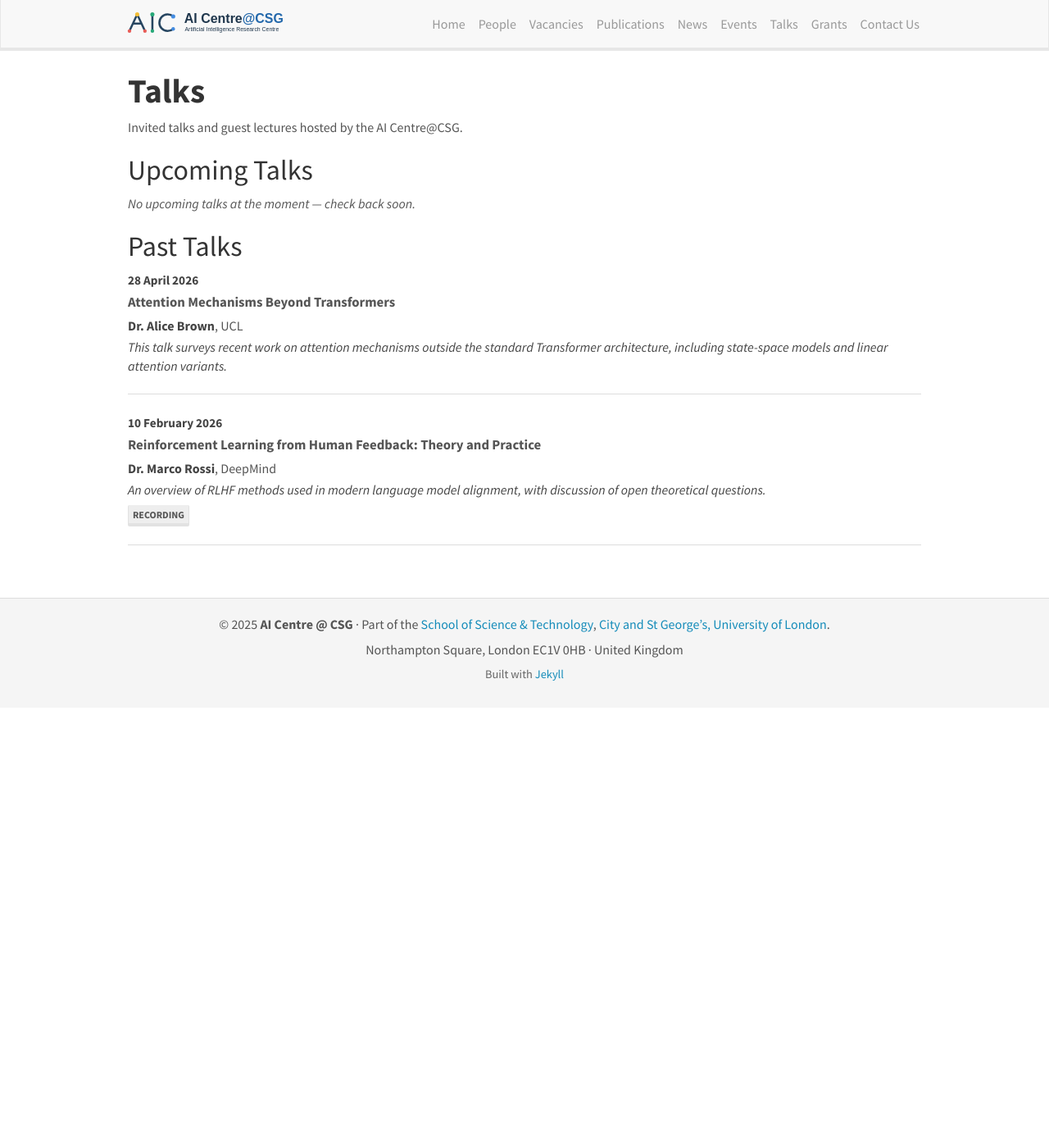
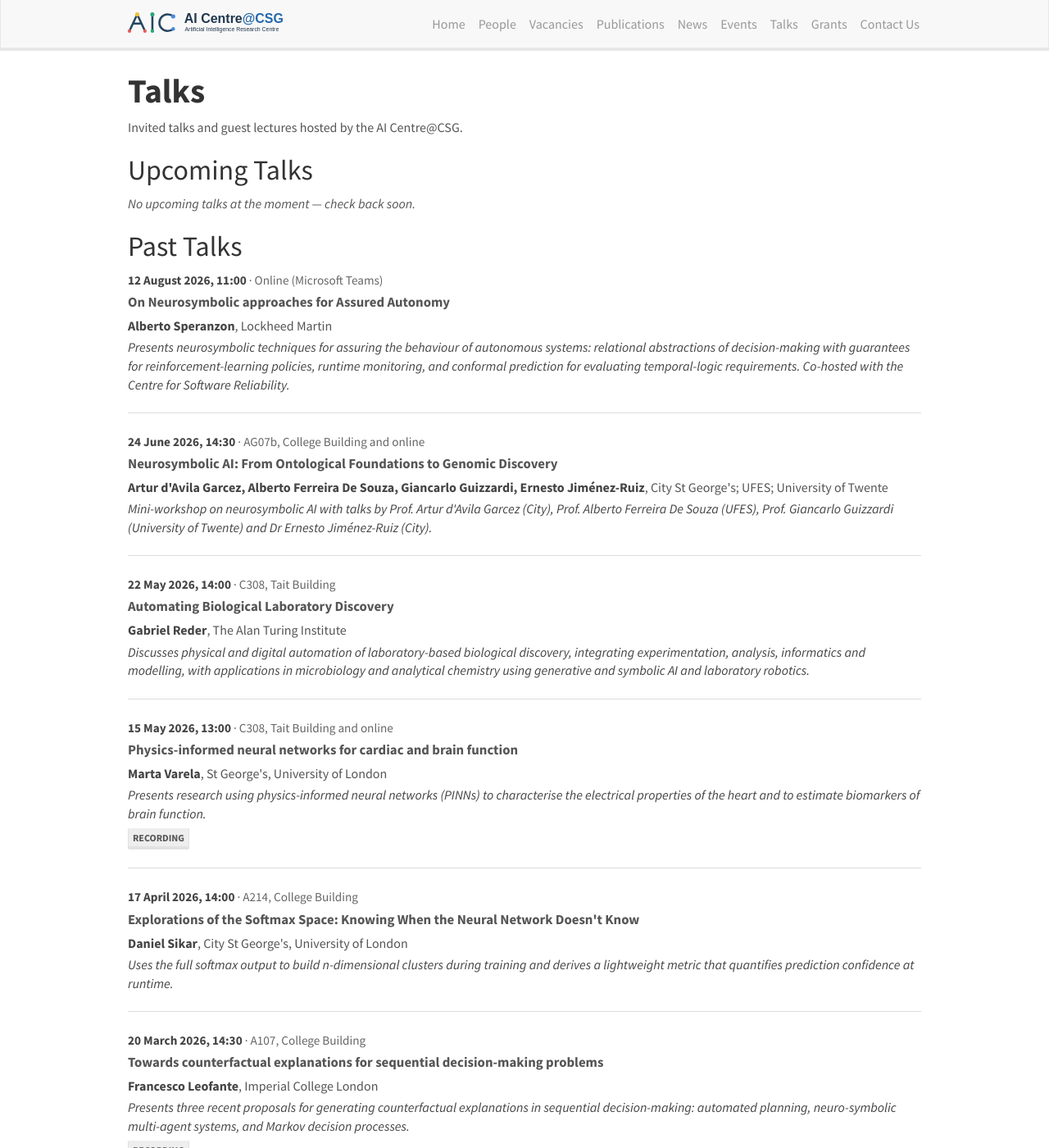
Before and after one commit to aicentre-csg/aicentre-csg.github.io, a Jekyll site: the page built from _pages/talks.html, in a window 1280 px wide and 1400 px high. Shown: the whole window at 82% size. Built offline with Jekyll 4.4.1, drawn with Linux system fonts in a browser that asks for light colours; nearby versions of some CDN libraries; some of the changed text lies outside the part shown.

Commit message:
Add past AI Centre seminars to Talks page; show location
Replaces the two placeholder sample talks with 9 real seminars extracted
from the organiser emails (Nov 2025 - Aug 2026).

Co-Authored-By: Claude Sonnet 5.5 <noreply@anthropic.com>

```diff
--- a/_data/talks.yml
+++ b/_data/talks.yml
@@ -8,18 +8,69 @@
 #   slides_link: (optional) URL to slides
 #   video_link:  (optional) URL to recording
 #   host:        (optional) Host faculty member
+#   location:    (optional) Room / venue (e.g. "A107, College Building")
 
-- date: "2026-04-28"
-  title: "Attention Mechanisms Beyond Transformers"
-  speaker: "Dr. Alice Brown"
-  affiliation: "UCL"
-  abstract: "This talk surveys recent work on attention mechanisms outside the standard Transformer architecture, including state-space models and linear attention variants."
-  host: "Prof. Tweyde"
+- date: "2025-11-12T13:00:00+00:00"
+  title: "AI Services for Curating Biomedical Knowledge Graphs"
+  speaker: "Emanuele Cavalleri"
+  affiliation: "University of Milan"
+  location: "R105, Franklin Building and online"
+  abstract: "Presents SchemaLink, a framework of LLM-driven services for extracting and validating plausible facts for biomedical knowledge graphs, applied to RNA-KG (about 6.5 million nodes and 100 million edges), including metrics to detect hallucinated or low-quality triples."
 
-- date: "2026-02-10"
-  title: "Reinforcement Learning from Human Feedback: Theory and Practice"
-  speaker: "Dr. Marco Rossi"
-  affiliation: "DeepMind"
-  abstract: "An overview of RLHF methods used in modern language model alignment, with discussion of open theoretical questions."
-  video_link: "https://www.youtube.com"
-  host: "Prof. Tweyde"
+- date: "2026-02-02T14:00:00+00:00"
+  title: "Translating Biomedical Cypher Queries via LLM-driven Approaches: An Empirical Evaluation"
+  speaker: "Marco Mesiti"
+  affiliation: "University of Milan"
+  location: "C316"
+  abstract: "Introduces a manually annotated benchmark of 2,500 natural-language/Cypher query pairs grounded in RNA-KG and evaluates prompt-based and fine-tuned LLMs on the Text2Cypher task, at both syntactic and semantic level (joint work with E. Cavalleri and N. Bou Kanaan)."
+
+- date: "2026-02-27T14:00:00+00:00"
+  title: "When Good Metrics Lie: What the Listener Acoustic Personalisation Challenge Revealed About AI in Spatial Audio"
+  speaker: "Aidan Hogg"
+  affiliation: "Queen Mary University of London"
+  location: "A107, College Building and online"
+  abstract: "Discusses findings from the Listener Acoustic Personalisation Challenge 2024: models with excellent objective log-spectral distortion scores often failed to preserve perceptually meaningful spatial cues, with implications for evaluating AI systems that model human perception."
+
+- date: "2026-03-20T14:30:00+00:00"
+  title: "Towards counterfactual explanations for sequential decision-making problems"
+  speaker: "Francesco Leofante"
+  affiliation: "Imperial College London"
+  location: "A107, College Building"
+  abstract: "Presents three recent proposals for generating counterfactual explanations in sequential decision-making: automated planning, neuro-symbolic multi-agent systems, and Markov decision processes."
+  video_link: "https://echo360.org.uk/section/dd5f06ba-6014-4b00-8766-9a9572f016af/public"
+
+- date: "2026-04-17T14:00:00+01:00"
+  title: "Explorations of the Softmax Space: Knowing When the Neural Network Doesn't Know"
+  speaker: "Daniel Sikar"
+  affiliation: "City St George's, University of London"
+  location: "A214, College Building"
+  abstract: "Uses the full softmax output to build n-dimensional clusters during training and derives a lightweight metric that quantifies prediction confidence at runtime."
+
+- date: "2026-05-15T13:00:00+01:00"
+  title: "Physics-informed neural networks for cardiac and brain function"
+  speaker: "Marta Varela"
+  affiliation: "St George's, University of London"
+  location: "C308, Tait Building and online"
+  abstract: "Presents research using physics-informed neural networks (PINNs) to characterise the electrical properties of the heart and to estimate biomarkers of brain function."
+  video_link: "https://echo360.org.uk/section/ce95b99d-1814-43a4-8d5b-7a52d850323b/public"
+
+- date: "2026-05-22T14:00:00+01:00"
+  title: "Automating Biological Laboratory Discovery"
+  speaker: "Gabriel Reder"
+  affiliation: "The Alan Turing Institute"
+  location: "C308, Tait Building"
+  abstract: "Discusses physical and digital automation of laboratory-based biological discovery, integrating experimentation, analysis, informatics and modelling, with applications in microbiology and analytical chemistry using generative and symbolic AI and laboratory robotics."
+
+- date: "2026-06-24T14:30:00+01:00"
+  title: "Neurosymbolic AI: From Ontological Foundations to Genomic Discovery"
+  speaker: "Artur d'Avila Garcez, Alberto Ferreira De Souza, Giancarlo Guizzardi, Ernesto Jiménez-Ruiz"
+  affiliation: "City St George's; UFES; University of Twente"
+  location: "AG07b, College Building and online"
+  abstract: "Mini-workshop on neurosymbolic AI with talks by Prof. Artur d'Avila Garcez (City), Prof. Alberto Ferreira De Souza (UFES), Prof. Giancarlo Guizzardi (University of Twente) and Dr Ernesto Jiménez-Ruiz (City)."
+
+- date: "2026-08-12T11:00:00+01:00"
+  title: "On Neurosymbolic approaches for Assured Autonomy"
+  speaker: "Alberto Speranzon"
+  affiliation: "Lockheed Martin"
+  location: "Online (Microsoft Teams)"
+  abstract: "Presents neurosymbolic techniques for assuring the behaviour of autonomous systems: relational abstractions of decision-making with guarantees for reinforcement-learning policies, runtime monitoring, and conformal prediction for evaluating temporal-logic requirements. Co-hosted with the Centre for Software Reliability."
--- a/_pages/talks.html
+++ b/_pages/talks.html
@@ -23,7 +23,7 @@ permalink: /talks.html
   {% else %}
     {% assign display_date = item.date | date: "%-d %B %Y" %}
   {% endif %}
-  {% assign packed = epoch | append: "|||" | append: display_date | append: "|||" | append: item.title | append: "|||" | append: item.speaker | append: "|||" | append: item.affiliation | append: "|||" | append: item.abstract | append: "|||" | append: item.slides_link | append: "|||" | append: item.video_link | append: "|||" | append: item.host %}
+  {% assign packed = epoch | append: "|||" | append: display_date | append: "|||" | append: item.title | append: "|||" | append: item.speaker | append: "|||" | append: item.affiliation | append: "|||" | append: item.abstract | append: "|||" | append: item.slides_link | append: "|||" | append: item.video_link | append: "|||" | append: item.host | append: "|||" | append: item.location %}
   {% assign enriched = enriched | push: packed %}
 {% endfor %}
 
@@ -38,7 +38,7 @@ permalink: /talks.html
   {% if epoch >= future_cutoff %}
     {% assign has_upcoming = true %}
     <div class="news-item" style="margin-bottom: 1.5em; padding-bottom: 1em; border-bottom: 1px solid #ddd;">
-      <p style="font-size: 0.95em; color: #666; margin-bottom: 0.3em;"><strong>{{ parts[1] }}</strong></p>
+      <p style="font-size: 0.95em; color: #666; margin-bottom: 0.3em;"><strong>{{ parts[1] }}</strong>{% if parts[9] and parts[9] != "" %} &middot; {{ parts[9] }}{% endif %}</p>
       <p style="font-size: 1.05em; font-weight: bold; margin-bottom: 0.3em;">{{ parts[2] }}</p>
       <p style="margin-bottom: 0.2em;">
         <strong>{{ parts[3] }}</strong>{% if parts[4] and parts[4] != "" %}, {{ parts[4] }}{% endif %}
@@ -62,7 +62,7 @@ permalink: /talks.html
   {% if epoch < future_cutoff %}
     {% assign has_past = true %}
     <div class="news-item" style="margin-bottom: 1.5em; padding-bottom: 1em; border-bottom: 1px solid #ddd;">
-      <p style="font-size: 0.95em; color: #666; margin-bottom: 0.3em;"><strong>{{ parts[1] }}</strong></p>
+      <p style="font-size: 0.95em; color: #666; margin-bottom: 0.3em;"><strong>{{ parts[1] }}</strong>{% if parts[9] and parts[9] != "" %} &middot; {{ parts[9] }}{% endif %}</p>
       <p style="font-size: 1.05em; font-weight: bold; margin-bottom: 0.3em;">{{ parts[2] }}</p>
       <p style="margin-bottom: 0.2em;">
         <strong>{{ parts[3] }}</strong>{% if parts[4] and parts[4] != "" %}, {{ parts[4] }}{% endif %}
```
